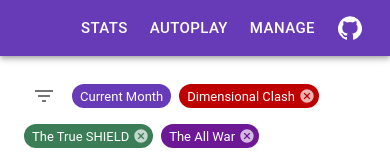
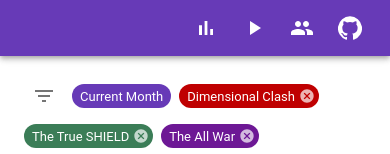
Before and after one commit to chrischen86/mff-app, a React (Create React App) app: page /autoplay in a window 390 px wide. Shown: the top 154 px of the page. Built offline with nearby package versions, Linux system fonts and the light colour scheme; no server answers.

Commit message:
Replace text buttons with icons

```diff
--- a/src/components/SiteAppBar.tsx
+++ b/src/components/SiteAppBar.tsx
@@ -5,11 +5,14 @@ import {
   Toolbar,
   Typography,
 } from '@material-ui/core';
-import { makeStyles } from '@material-ui/core/styles';
+import { makeStyles, Theme } from '@material-ui/core/styles';
+import useMediaQuery from '@material-ui/core/useMediaQuery';
+import BarChartIcon from '@material-ui/icons/BarChart';
 import GitHubIcon from '@material-ui/icons/GitHub';
+import GroupIcon from '@material-ui/icons/Group';
+import PlayArrowIcon from '@material-ui/icons/PlayArrow';
 import React from 'react';
 import { Link as RouterLink } from 'react-router-dom';
-
 const useStyles = makeStyles((theme) => ({
   root: {
     flexGrow: 1,
@@ -27,10 +30,41 @@ const useStyles = makeStyles((theme) => ({
 
 const SiteAppBar = () => {
   const classes = useStyles();
+  const showTextButtons = useMediaQuery((theme: Theme) =>
+    theme.breakpoints.up('sm')
+  );
+
   return (
     <AppBar position="static">
       <Toolbar>
         <Typography variant="h6" className={classes.title}></Typography>
+        {!showTextButtons && (
+          <>
+            <IconButton
+              component={RouterLink}
+              to={'/'}
+              className={classes.button}
+            >
+              <BarChartIcon />
+            </IconButton>
+            <IconButton
+              component={RouterLink}
+              to={'/autoplay'}
+              className={classes.button}
+            >
+              <PlayArrowIcon />
+            </IconButton>
+            <IconButton
+              component={RouterLink}
+              to={'/manage'}
+              className={classes.button}
+            >
+              <GroupIcon />
+            </IconButton>
+          </>
+        )}
+        {showTextButtons && (
+          <>
             <Button
               component={RouterLink}
               to={'/'}
@@ -58,6 +92,8 @@ const SiteAppBar = () => {
             >
               Manage
             </Button>
+          </>
+        )}
         <IconButton
           color="inherit"
           target="_blank"
```
Lines whose indentation alone changed are shown as unchanged.
